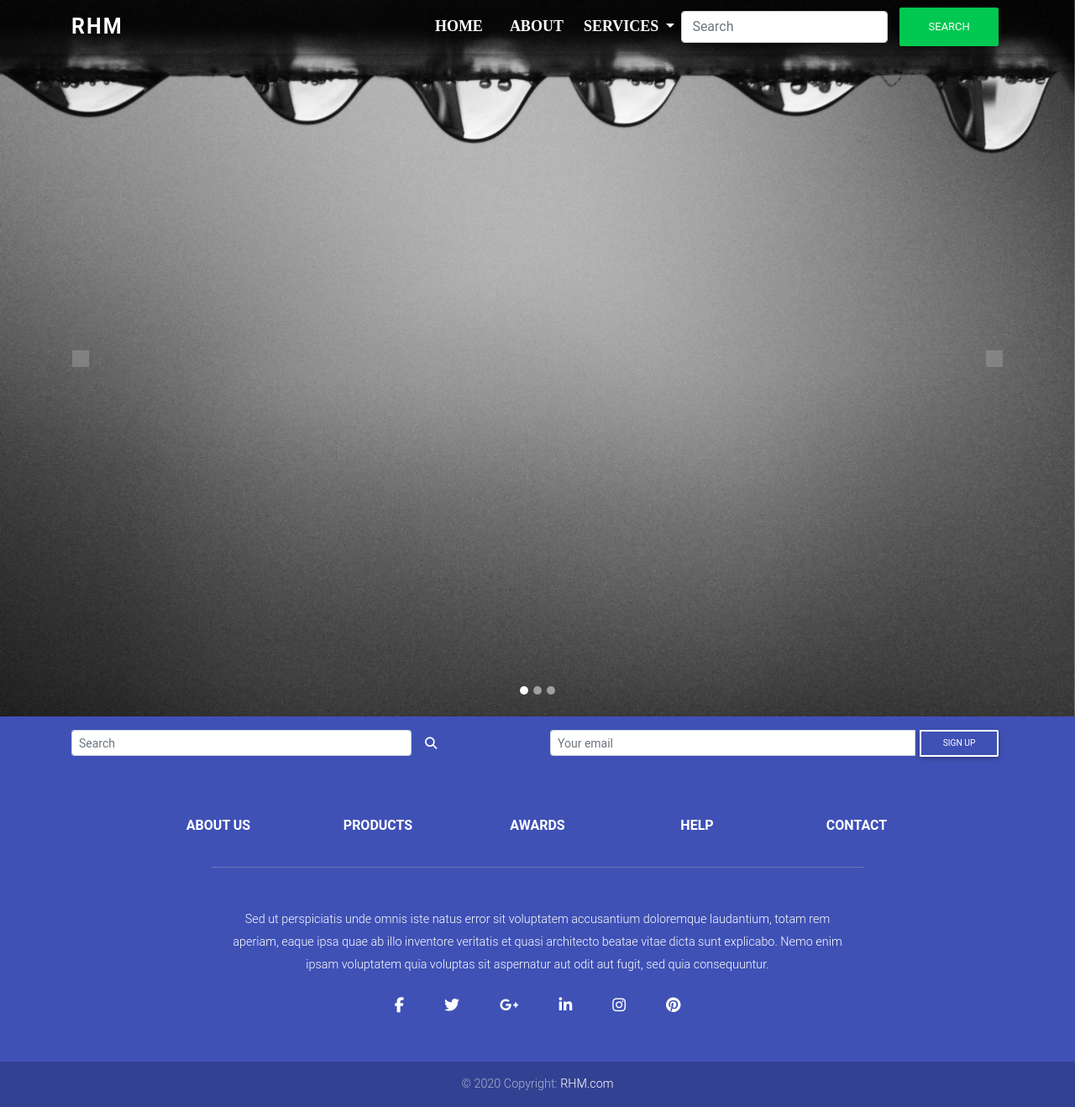
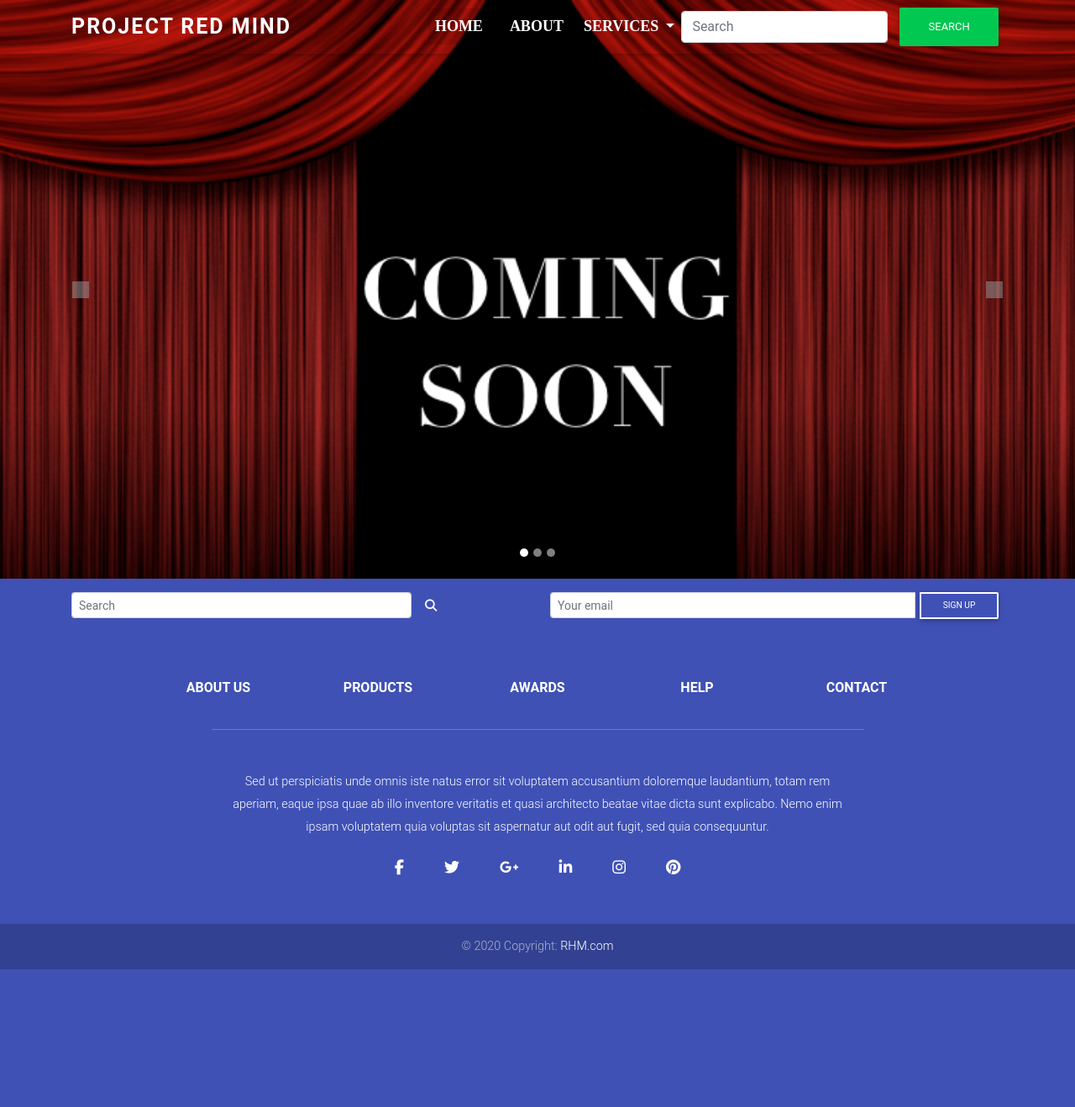
Before and after one commit to IntegratedMindHeart/project_red_mind, a Django app: page / in a window 1280 px wide. Shown: the whole page at 84% size. After the commit the page ends 1154 px from the top, so only its background shows below. Run offline with Django 3.2, Linux system fonts and the light colour scheme; some libraries are stand-ins or nearby versions; some web fonts are replaced; grey boxes are pictures that could not be loaded.

Commit message:
update slider images

```diff
--- a/red_mind/core/templates/core/base.html
+++ b/red_mind/core/templates/core/base.html
@@ -9,7 +9,7 @@
     <link rel="stylesheet" href="{% static 'core/css/all.min.css' %}">
     <link rel="stylesheet" href="{% static 'core/css/style.css' %}">
     <link href="https://cdnjs.cloudflare.com/ajax/libs/mdbootstrap/4.19.1/css/mdb.min.css" rel="stylesheet">
-    <title>{% block title %}Red Mind Heart{% endblock title %}</title>
+    <title>{% block title %}Project Red Mind{% endblock title %}</title>
 </head>
 <body>
 
--- a/red_mind/core/templates/core/home.html
+++ b/red_mind/core/templates/core/home.html
@@ -10,13 +10,37 @@
     </ol>
     <div class="carousel-inner">
         <div class="carousel-item active">
-            <img class="d-block w-100" src="{% static 'core/images/1.jpg' %}" alt="First slide">
+            <img class="d-block w-100" src="{% static 'core/images/0.png' %}" alt="slide1">
         </div>
         <div class="carousel-item">
-            <img class="d-block w-100" src="{% static 'core/images/2.jpg' %}" alt="Second slide">
+            <img class="d-block w-100" src="{% static 'core/images/1.jpg' %}" alt="slide2">
         </div>
         <div class="carousel-item">
-            <img class="d-block w-100" src="{% static 'core/images/3.jpg' %}" alt="Third slide">
+            <img class="d-block w-100" src="{% static 'core/images/2.jpg' %}" alt="slide3">
+        </div>
+        <div class="carousel-item">
+            <img class="d-block w-100" src="{% static 'core/images/3.jpg' %}" alt="slide4">
+        </div>
+        <div class="carousel-item">
+            <img class="d-block w-100" src="{% static 'core/images/4.jpg' %}" alt="slide5">
+        </div>
+        <div class="carousel-item">
+            <img class="d-block w-100" src="{% static 'core/images/5.jpg' %}" alt="slide6">
+        </div>
+        <div class="carousel-item">
+            <img class="d-block w-100" src="{% static 'core/images/6.jpg' %}" alt="slide7">
+        </div>
+        <div class="carousel-item">
+            <img class="d-block w-100" src="{% static 'core/images/7.jpg' %}" alt="slide8">
+        </div>
+        <div class="carousel-item">
+            <img class="d-block w-100" src="{% static 'core/images/8.jpg' %}" alt="slide9">
+        </div>
+        <div class="carousel-item">
+            <img class="d-block w-100" src="{% static 'core/images/9.jpg' %}" alt="slide10">
+        </div>
+        <div class="carousel-item">
+            <img class="d-block w-100" src="{% static 'core/images/10.jpg' %}" alt="slide11">
         </div>
     </div>
     <a class="carousel-control-prev" href="#carouselExampleIndicators" role="button" data-slide="prev">
--- a/red_mind/core/templates/core/navbar.html
+++ b/red_mind/core/templates/core/navbar.html
@@ -1,6 +1,6 @@
 <nav class="navbar navbar-expand-lg navbar-light fixed-top">
     <div class="container">
-        <a class="navbar-brand text-white" href="#">RHM</a>
+        <a class="navbar-brand text-white" href="#">Project Red Mind</a>
         <button class="navbar-toggler" type="button" data-toggle="collapse" data-target="#navbarSupportedContent"
             aria-controls="navbarSupportedContent" aria-expanded="false" aria-label="Toggle navigation">
             <span class="navbar-toggler-icon"></span>
```
Also changed, not shown: red_mind/core/static/core/images/0.png (added), red_mind/core/static/core/images/1.jpg, red_mind/core/static/core/images/10.jpg (added), red_mind/core/static/core/images/12.jpg (added), red_mind/core/static/core/images/2.jpg, red_mind/core/static/core/images/3.jpg, red_mind/core/static/core/images/4.jpg (added), red_mind/core/static/core/images/5.jpg (added), red_mind/core/static/core/images/6.jpg (added), red_mind/core/static/core/images/7.jpg (added), red_mind/core/static/core/images/9.jpg (added), 1 other file.
